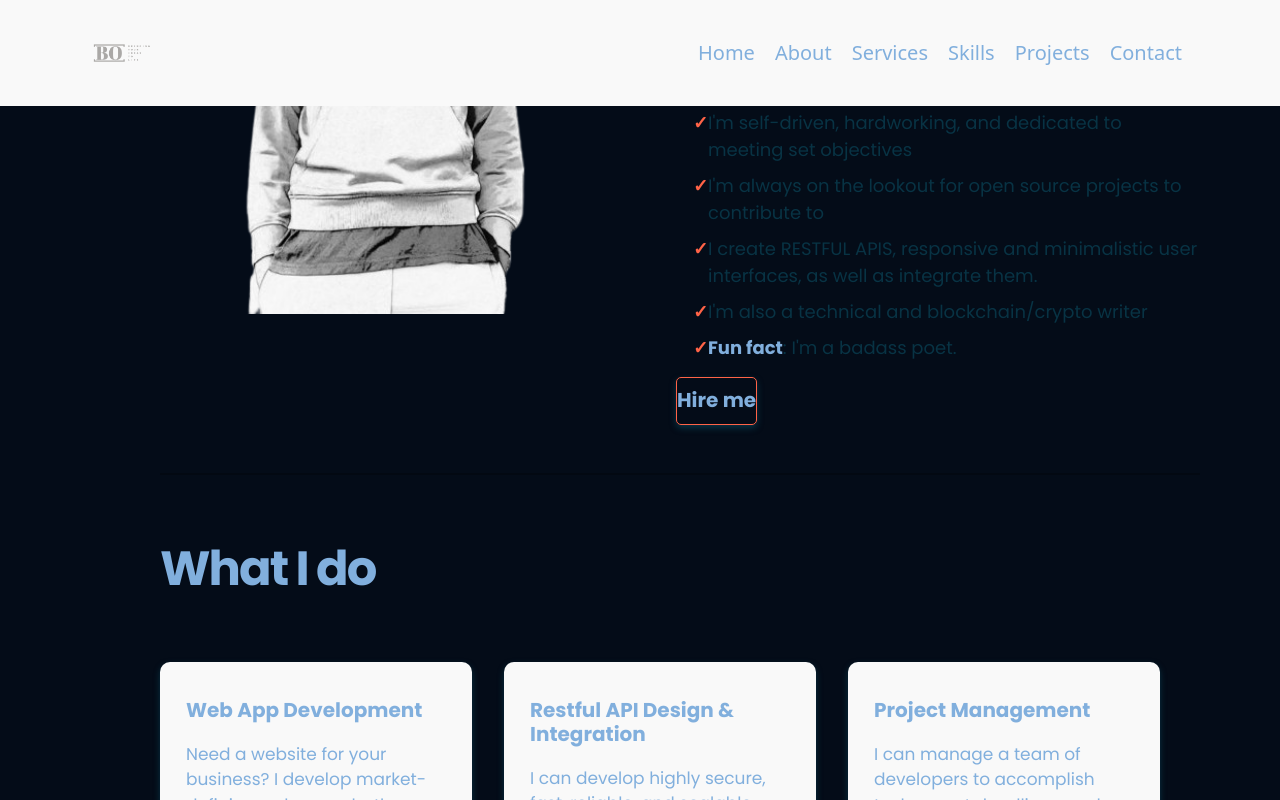
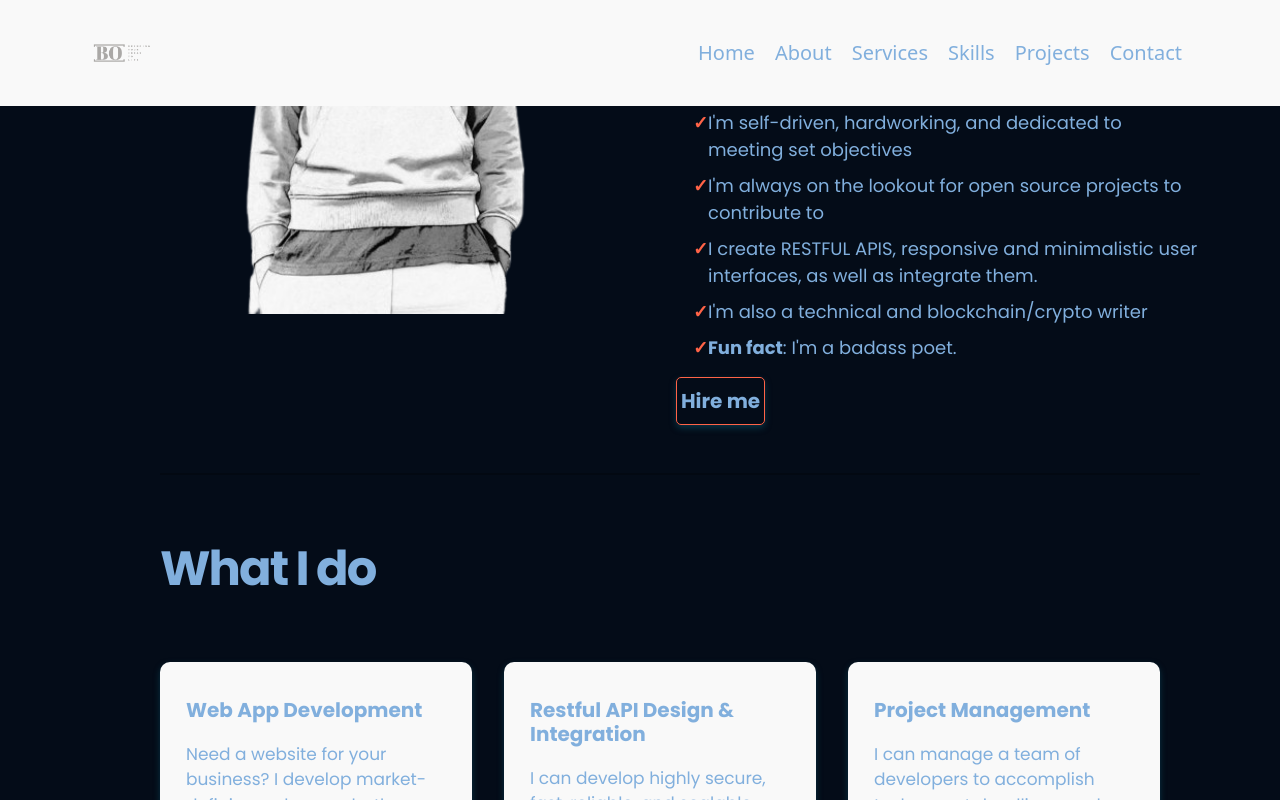
Before and after one commit to o-brayarn/portfolio, a React (Create React App) app: page / in a window 1280 px wide. In both pictures the pointer is over the button "Hire me". Shown: the part 1050-1850 px from the top of the page. Built offline with nearby package versions, Linux system fonts and the light colour scheme; a web font is replaced by a local one.

Commit message:
change text color

```diff
--- a/src/components/about/about.css
+++ b/src/components/about/about.css
@@ -28,7 +28,7 @@
 
   font-size: 18px;
   font-family: var(--font-family);
-  color: var(--secondary-text-color);
+  color: var(--text-color);
 }
 .portfolio__about-content ul li {
   margin-top: 0.5em;
@@ -60,14 +60,14 @@
 .portfolio__about-content button a {
   color: var(--text-color);
   text-decoration: none;
+  padding: 4px;
 }
 .portfolio__about-content button:hover {
   color: var(--bg-color);
-  text-decoration: none;
   background: var(--color-subtext);
-  box-shadow: 3px 5px 10px var(--text-color);
   cursor: pointer;
-  transition: all 0.5s ease;
+  transition: all 0.8s ease-in-out;
+  transform: scale(1.2);
 }
 
 .portfolio__about hr {
```
